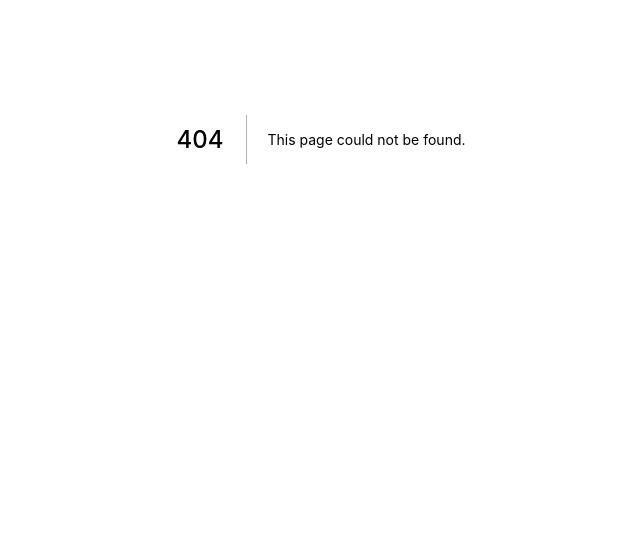
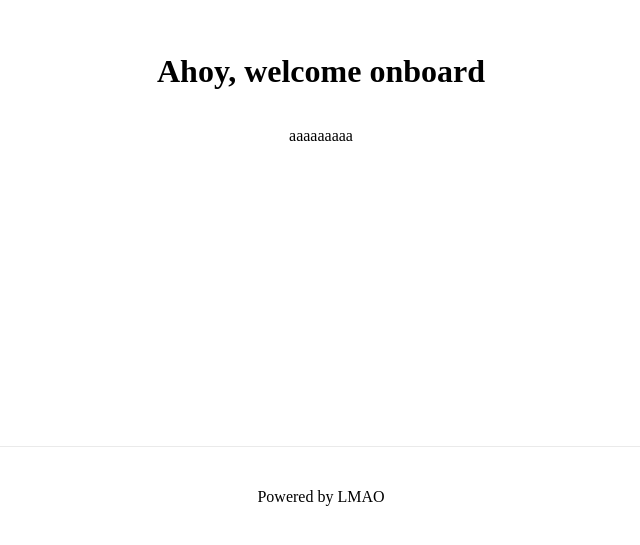
Before and after one commit to waltzaround/Clout, a Next.js app: page /onboard in a window 1280 px wide. Before the commit this address had no page. Shown: the part 261-806 px from the top of the page, without its empty margins (319-959 px from the left). Built offline with nearby package versions, Linux system fonts and the light colour scheme; what baseui, styletron-engine-atomic, styletron-react would draw is missing.

Commit message:
dummy onboard page

```diff
--- /dev/null
+++ b/pages/onboard.js
@@ -0,0 +1,21 @@
+import Head from "next/head";
+import styles from "../styles/Home.module.css";
+
+export default function Onboard() {
+  return (
+    <div className={styles.container}>
+      <Head>
+        <title>Voluntarily V2</title>
+        <link rel="icon" href="/favicon.ico" />
+      </Head>
+
+      <main className={styles.main}>
+        <h1>Ahoy, welcome onboard</h1>
+
+        <p>aaaaaaaaa</p>
+      </main>
+
+      <footer className={styles.footer}>Powered by LMAO</footer>
+    </div>
+  );
+}
```
